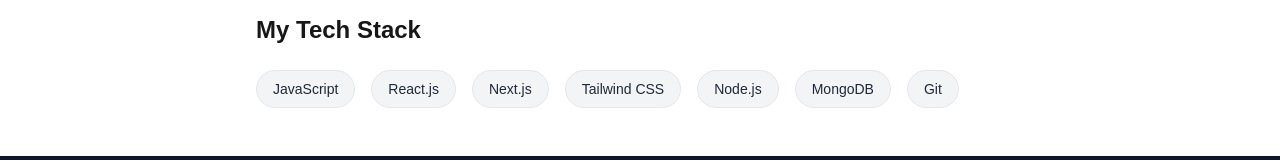
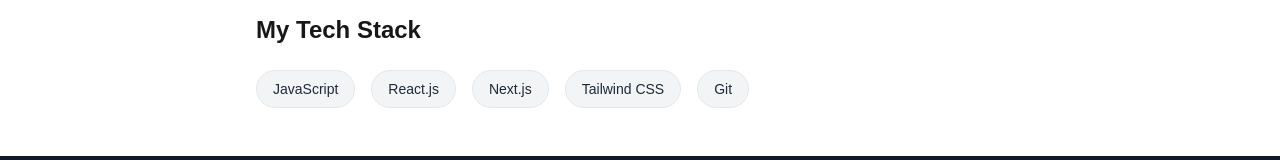
Before and after one commit to abdulmalekjillhazz/test1, a Next.js app: page /about in a window 1280 px wide. Shown: the part 419-579 px from the top of the page. Built offline with nearby package versions, Linux system fonts and the light colour scheme.

Commit message:
Update page.js
ddd

```diff
--- a/app/about/page.js
+++ b/app/about/page.js
@@ -27,7 +27,7 @@
         <h2 className="text-2xl font-bold mb-6">My Tech Stack</h2>
         <div className="flex flex-wrap gap-4">
           {/* Skill Tags */}
-          {['JavaScript', 'React.js', 'Next.js', 'Tailwind CSS', 'Node.js', 'MongoDB', 'Git'].map((skill) => (
+          {['JavaScript', 'React.js', 'Next.js', 'Tailwind CSS','Git'].map((skill) => (
             <span key={skill} className="bg-gray-100 text-gray-800 px-4 py-2 rounded-full font-medium text-sm border border-gray-200">
               {skill}
             </span>
```
